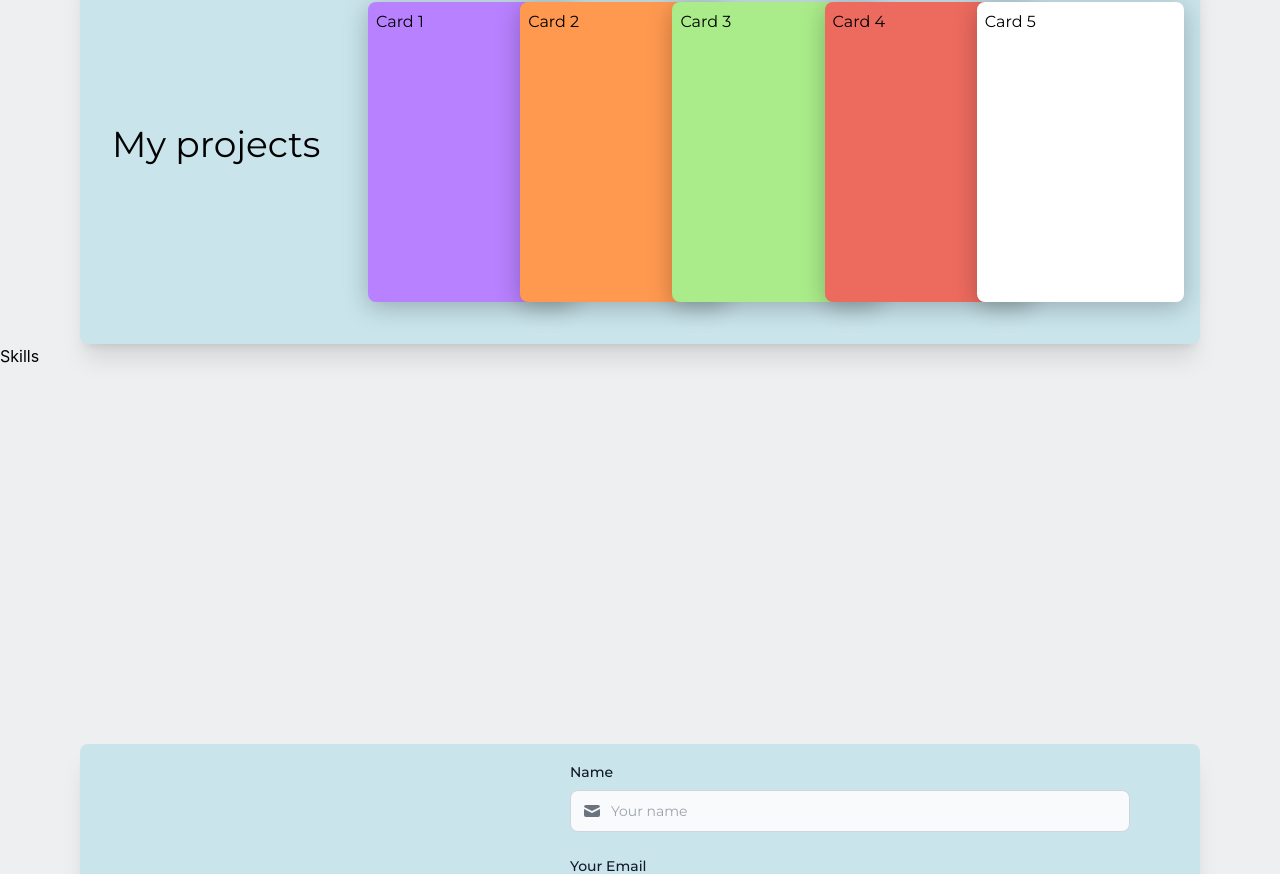
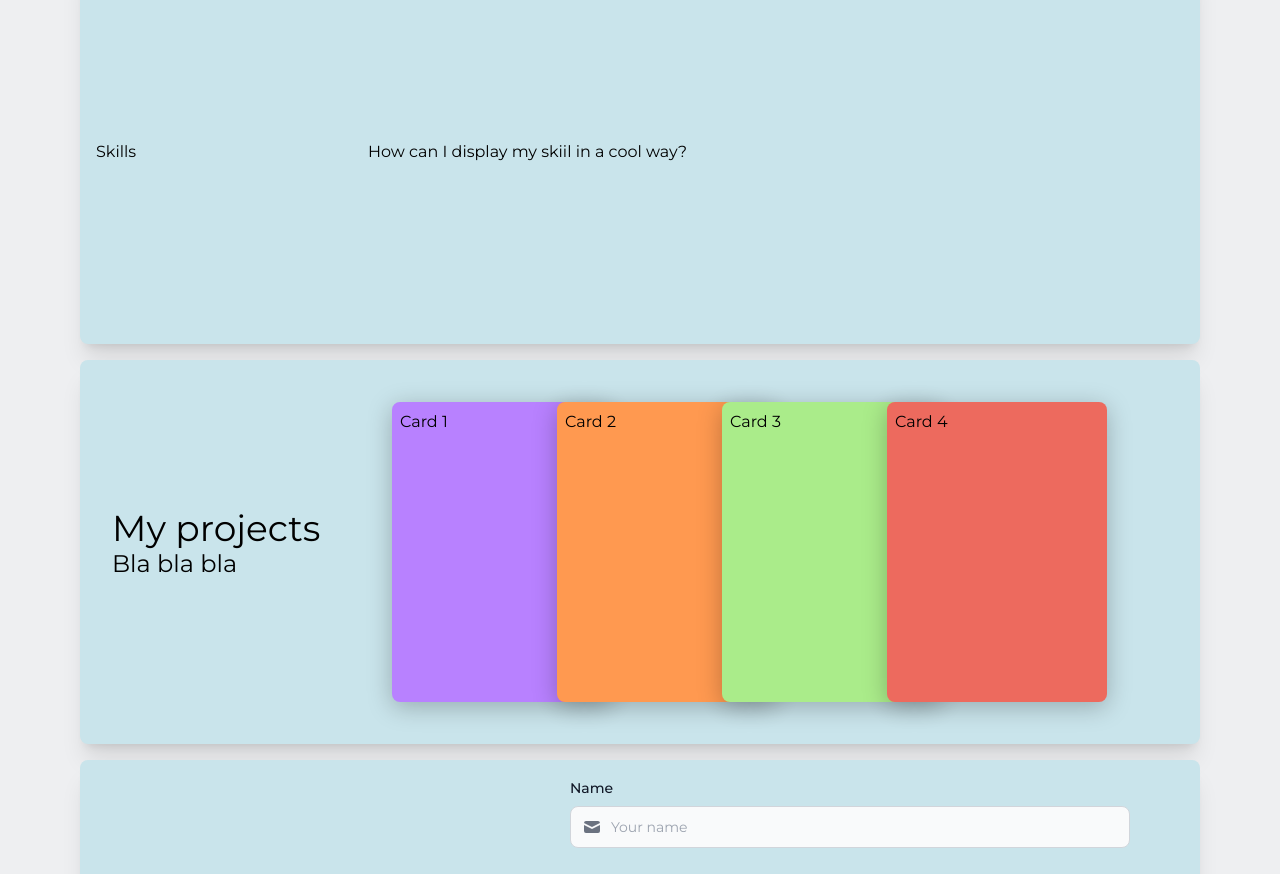
Before and after one commit to Oferlis/portfolio-website, a React (Create React App) app: page / in a window 1280 px wide. Shown: the part 520-1394 px from the top of the page. Built offline with nearby package versions, Linux system fonts and the light colour scheme.

Commit message:
work in progress.. looking for ideas

```diff
--- a/src/App.js
+++ b/src/App.js
@@ -16,8 +16,8 @@ function App() {
       <div className= 'flex flex-col'>
         <Navbar/>
         <About/>
+        <Skills/>
         <Projects/>
-        <Skills/>
         <Contact/>
         <Footer/>
       </div>
--- a/src/components/Projects.js
+++ b/src/components/Projects.js
@@ -2,8 +2,9 @@ export default function Projects() {
     return (
         <>
             <div className="flex flex-row md:mx-20 mx-4 px-4 py-4 shadow-xl bg-[#c9e4eb] rounded-lg md:h-96 mt-4 font-montserrat items-center">
-                <div className="text-2xl md:text-4xl mx-4 mb-4 w-1/4 ">
-                    My projects
+                <div className="mx-4 mb-4 w-1/4 ">
+                    <h1 className="text-2xl md:text-4xl">My projects</h1>
+                    <p className="text-xl md:text-2xl">Bla bla bla</p>
                 </div>
                 <div className="gallery w-3/4">
                     <div className="card">
@@ -17,9 +18,6 @@ export default function Projects() {
                     </div>
                     <div className="card">
                         Card 4
-                    </div>
-                    <div className="card">
-                        Card 5
                     </div>
                 </div>
             </div>
--- a/src/components/Skills.js
+++ b/src/components/Skills.js
@@ -1,3 +1,6 @@
 export default function Skills() {
-    return (<div id="skills" className="flex h-96">Skills</div>)
+    return (<div id="skills" className="flex flex-row md:mx-20 mx-4 px-4 py-4 shadow-xl bg-[#c9e4eb] rounded-lg md:h-96 mt-4 font-montserrat items-center">
+                <h1 className="w-1/4">Skills</h1>
+                <div className="w-3/4">How can I display my skiil in a cool way?</div>
+            </div>)
 }
```
Also changed, not shown: src/components/Contact.js (+7 -1 lines), 1 other file (tests, documents, lock files or other folders).
